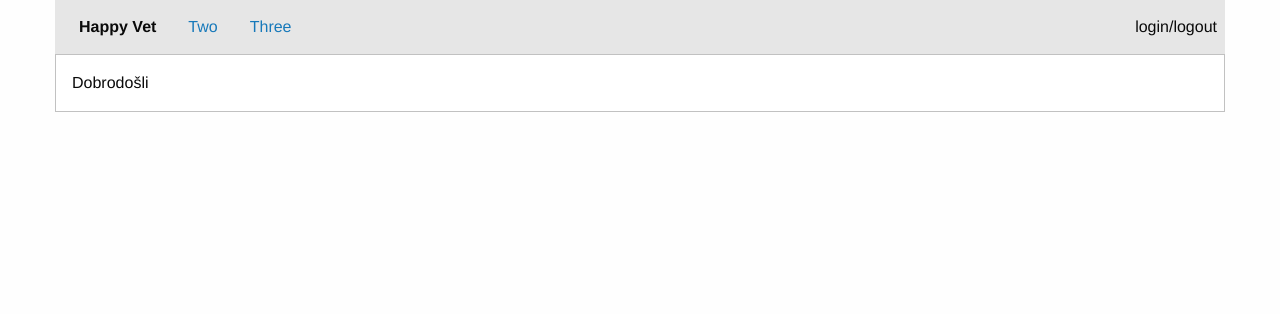
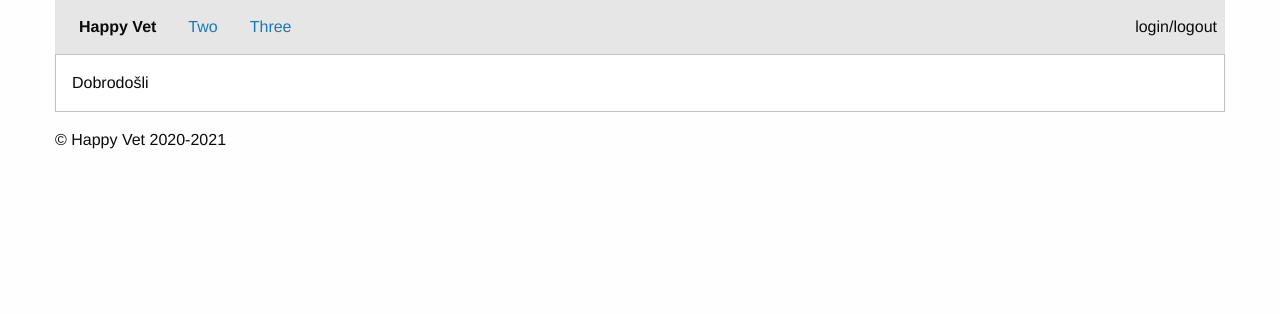
Before and after one commit to KingCro86/veterina, a PHP site: page / in a window 1280 px wide. Shown: the top 314 px of the page. Run offline with PHP 8.4, Linux system fonts and the light colour scheme.

Commit message:
Potpis autora u podnožju

```diff
--- a/app/view/predlozak.phtml
+++ b/app/view/predlozak.phtml
@@ -11,8 +11,9 @@
         <div class="callout">
             <?=$sadrzaj?>
         </div>
+        <?php include_once 'predlozak/podnozje.phtml' ?>
     </div>
-<?php include_once 'predlozak/podnozje.phtml' ?>
+
 <?php include_once 'predlozak/skripte.phtml' ?>
 
 
--- a/app/view/predlozak/podnozje.phtml
+++ b/app/view/predlozak/podnozje.phtml
@@ -0,0 +1 @@
+&copy; Happy Vet <?php echo '2020-' , date('Y'); ?>
```
